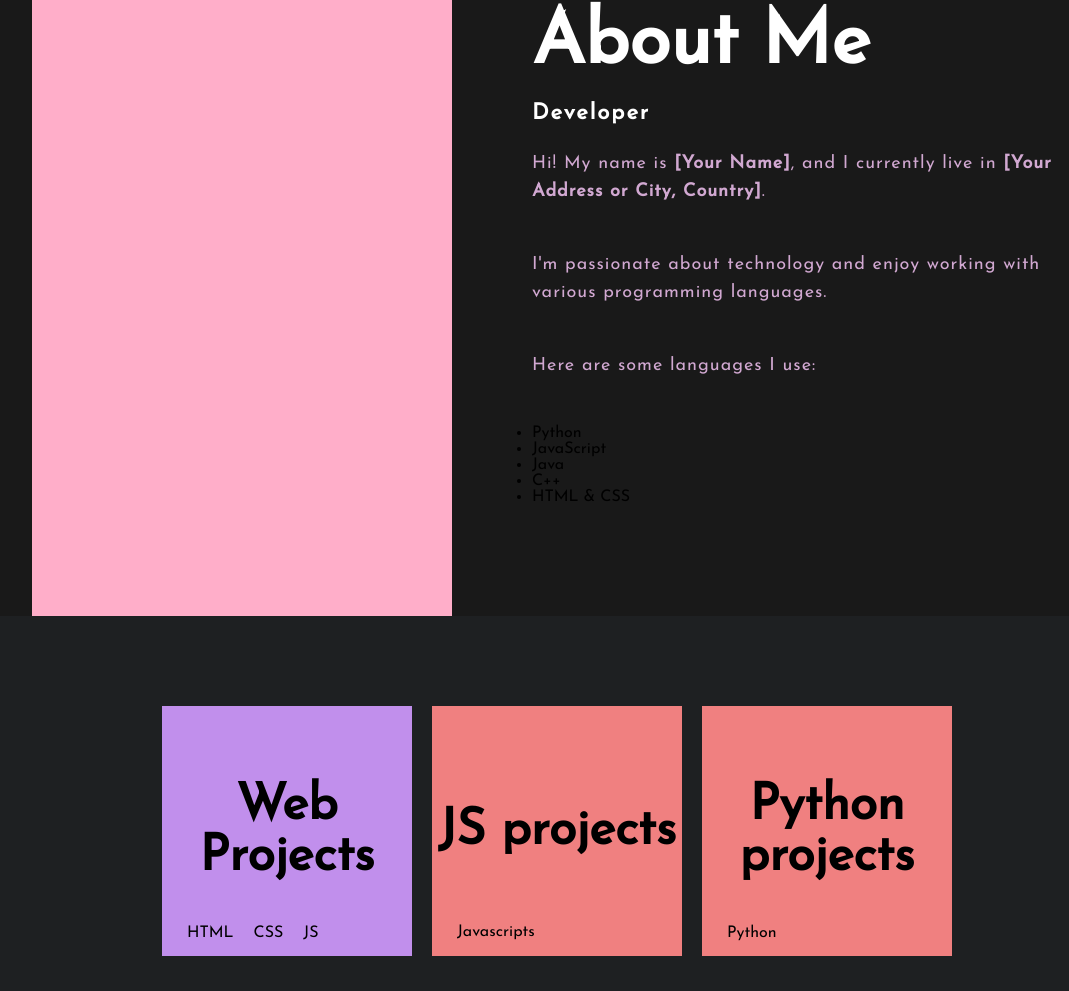
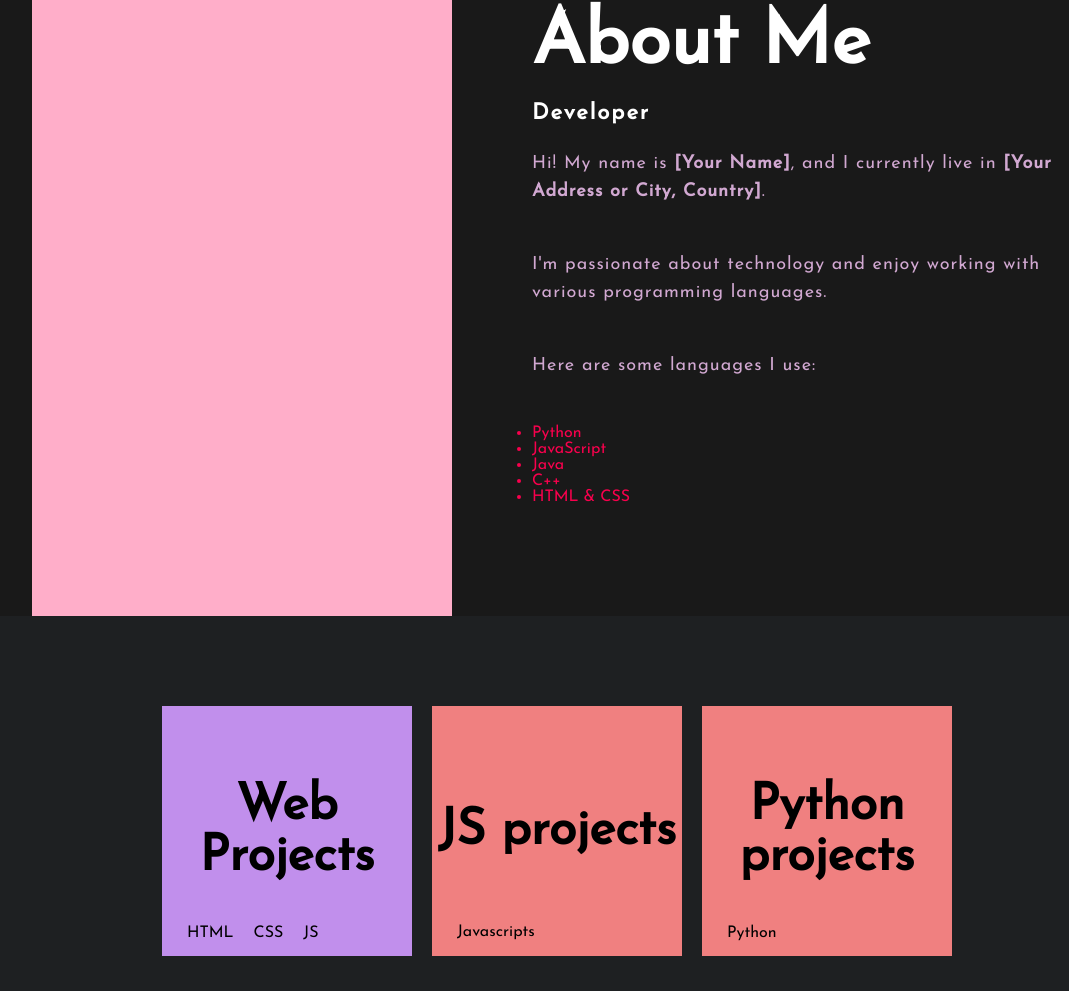
Before and after one commit to Jlucto/Portfolio-1.2, a website: page main/index.html in a window 1280 px wide. Shown: the part 904-1895 px from the top of the page, without its empty margins (83-1152 px from the left). Drawn offline with nearby package versions, Linux system fonts and the light colour scheme.

Commit message:
Update index.html

```diff
--- a/main/index.html
+++ b/main/index.html
@@ -95,11 +95,11 @@
   <p>I'm passionate about technology and enjoy working with various programming languages.</p>
   <p>Here are some languages I use:</p>
   <ul>
-    <li>Python</li>
-    <li>JavaScript</li>
-    <li>Java</li>
-    <li>C++</li>
-    <li>HTML & CSS</li>
+    <li style="color:#f9004d;">Python</li>
+    <li style="color:#f9004d;">JavaScript</li>
+    <li style="color:#f9004d;">Java</li>
+    <li style="color:#f9004d;">C++</li>
+    <li style="color:#f9004d;">HTML & CSS</li>
   </ul>
 		</div>
 
```
